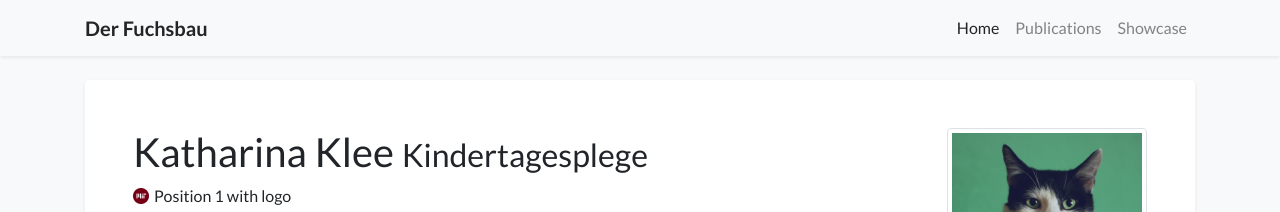
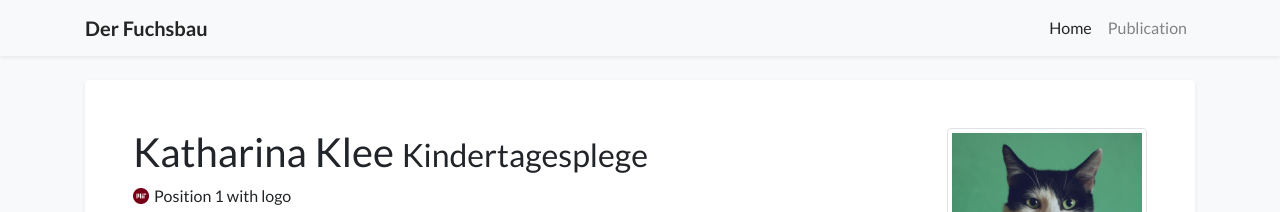
Before and after one commit to fl0wb0b/fl0wb0b.github.io, a Jekyll site: the page built from index.html, in a window 1280 px wide. Shown: the top 212 px of the page. Built offline with Jekyll 4.4.1, drawn with Linux system fonts in a browser that asks for light colours; nearby versions of some CDN libraries; a style sheet for code colours, icons or effects is not loaded.

Commit message:
Update navigation.yml

```diff
--- a/_data/navigation.yml
+++ b/_data/navigation.yml
@@ -3,7 +3,7 @@ pages:
 #       For example, the `navbar_title` field in `showcase.html` is "Showcase" and the `name` field here should also be "Showcase"
 - name: Home
   url: /
-- name: Publications
+- name: Publication
   url: /publications
-- name: Showcase
-  url: /showcase
+#- name: Showcase
+#  url: /showcase
```
